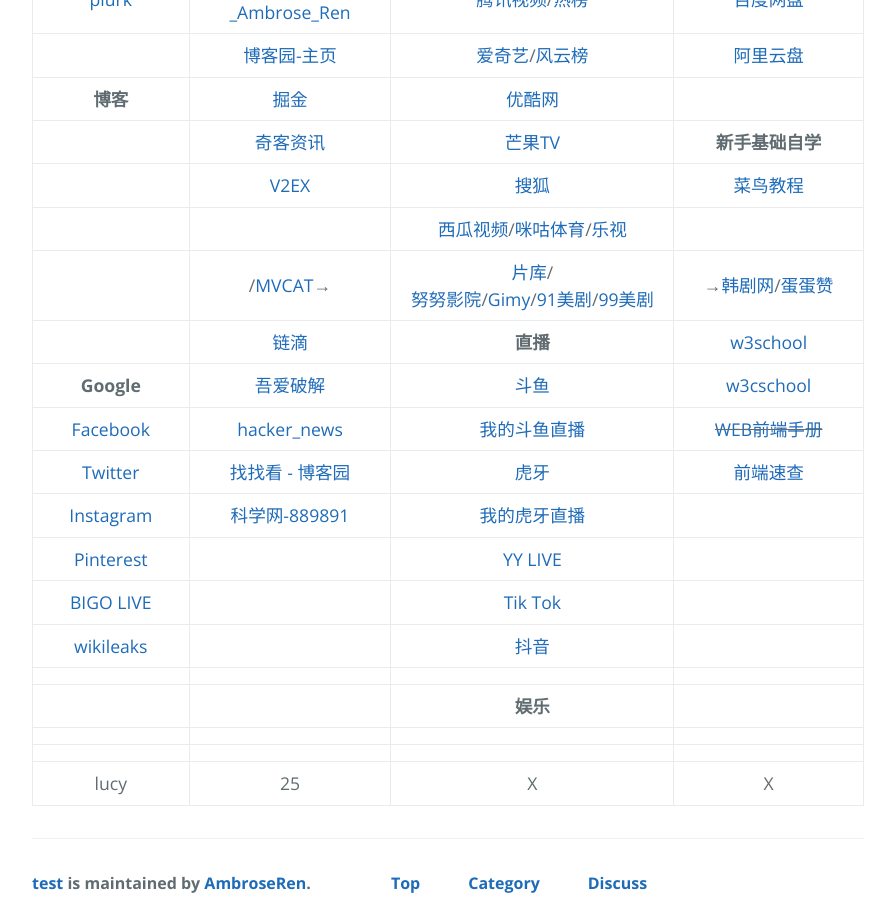
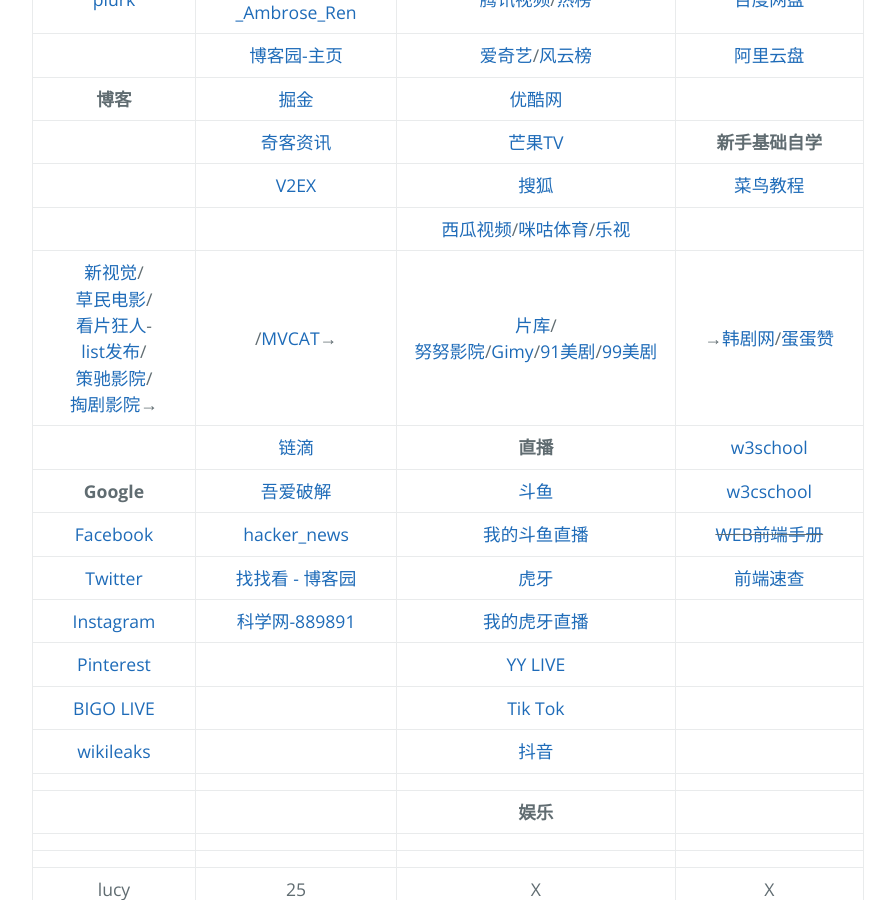
Before and after one commit to AmbroseRen/test, a Jekyll site: the page built from navigation.md, in a window 1280 px wide and 900 px high, scrolled down 1041 px. Shown: the whole window, without its empty margins (192-1087 px from the left). Built offline with Jekyll 4.4.1, drawn with Linux system fonts in a browser that asks for light colours; our own code applies the rules of GitHub Pages for plain Markdown files; the repository's description, which GitHub fills in, is left out.

Commit message:
Update navigation.md

```diff
--- a/navigation.md
+++ b/navigation.md
@@ -26,7 +26,7 @@
 | []() | [奇客资讯](https://www.solidot.org/) | [芒果TV](https://i.mgtv.com/my/looklist) | __新手基础自学__ |
 | []() | [V2EX](https://www.v2ex.com/?tab=tech) | [搜狐](https://my.tv.sohu.com/i/bookmark) | [菜鸟教程](https://www.runoob.com/) |
 | []() | []() | [西瓜视频](https://www.ixigua.com/my/favorite)/[咪咕体育](https://www.miguvideo.com/mgs/website/prd/personalCenter.html#/collect)/[乐视](http://i.le.com/playrecord#favorite) | []() |
-| []() | []()/[MVCAT](https://www.mvcat.com/)→ | [片库](https://www.mypianku.net/)/[努努影院](https://www.nunuyy.cc/)/[Gimy](https://gimy.app/)/[91美剧](https://91mjw.com/)/[99美剧](https://www.99meiju.org/) | →[韩剧网](https://www.tvn.cc/)/[蛋蛋赞](https://www.dandanzan.cc/) |
+| [新视觉](https://www.ixinshijue.com/)/[草民电影](https://www.cmdy555.com/)/[看片狂人](https://www.kpkuang.com/)-[list发布](https://listed.to/p/l1PbMlAK7g)/[策驰影院](http://www.cechiyy5.com/)/[掏剧影院](https://www.taojuyb.com/)→ | []()/[MVCAT](https://www.mvcat.com/)→ | [片库](https://www.mypianku.net/)/[努努影院](https://www.nunuyy.cc/)/[Gimy](https://gimy.app/)/[91美剧](https://91mjw.com/)/[99美剧](https://www.99meiju.org/) | →[韩剧网](https://www.tvn.cc/)/[蛋蛋赞](https://www.dandanzan.cc/) |
 | []() | [链滴](https://ld246.com/) | __直播__ | [w3school](https://www.w3school.com.cn/) |
 | __Google__ | [吾爱破解](https://www.52pojie.cn/) | [斗鱼](https://www.douyu.com/directory/myFollow) | [w3cschool](https://www.w3cschool.cn/) |
 | [Facebook](https://www.facebook.com/) | [hacker_news](https://news.ycombinator.com/) | [我的斗鱼直播](https://www.douyu.com/10150268) | ~~[WEB前端手册](#)~~ |
```
